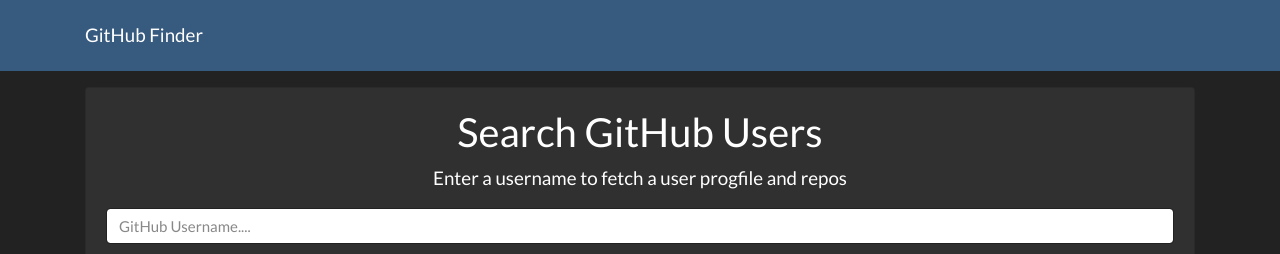
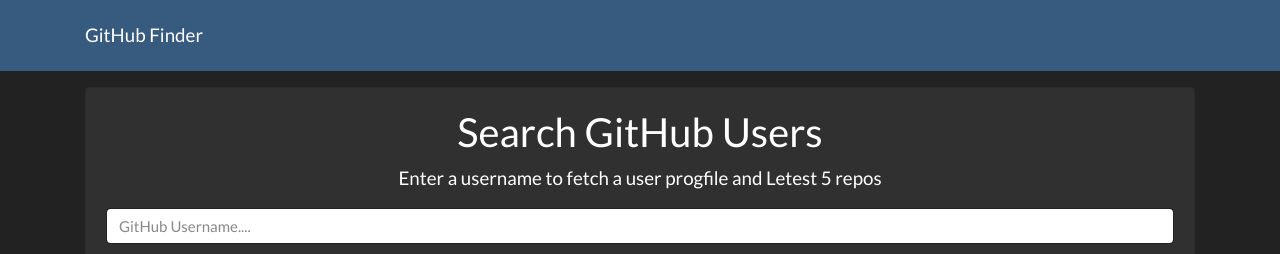
Before and after one commit to sumanmalakar/githubfinder, a plain HTML site: page index.html in a window 1280 px wide. Shown: the top 254 px of the page. Drawn offline with nearby package versions, Linux system fonts and the light colour scheme.

Commit message:
updating index.html

```diff
--- a/index.html
+++ b/index.html
@@ -17,7 +17,7 @@
   <div class="container searchContainer text-center">
     <div class="search card card-body">
       <h2>Search GitHub Users</h2>
-      <p class="lead">Enter a username to fetch a user progfile and repos</p>
+      <p class="lead">Enter a username to fetch a user progfile and Letest 5 repos</p>
       <input type="text" class="form-control" id="searchUser" placeholder="GitHub Username....">
     </div>
     <br>
```
